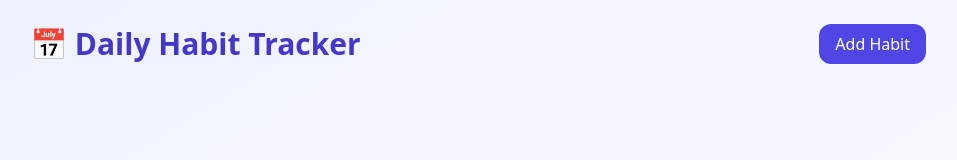
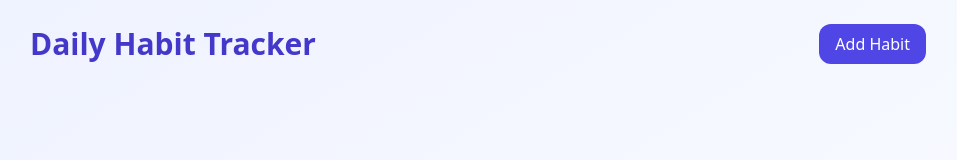
Before and after one commit to Sina247/Habit-Tracker, a plain HTML site: page index.html in a window 1280 px wide. Shown: the whole page, without its empty margins (162-1119 px from the left). Drawn offline with nearby package versions, Linux system fonts and the light colour scheme.

Commit message:
index.html

```diff
--- a/index.html
+++ b/index.html
@@ -9,7 +9,7 @@
 	<body class="bg-gradient-to-br from-indigo-50 to-white min-h-screen font-sans p-6">
 		<div class="max-w-4xl mx-auto">
 			<header class="flex items-center justify-between mb-8">
-				<h1 class="text-3xl font-bold text-indigo-700">📅 Daily Habit Tracker</h1>
+				<h1 class="text-3xl font-bold text-indigo-700">Daily Habit Tracker</h1>
 
 				<button id="addHabitBtn" class="bg-indigo-600 hover:bg-indigo-700 text-white py-2 px-4 rounded-xl transition duration-200">Add Habit</button>
 			</header>
```
